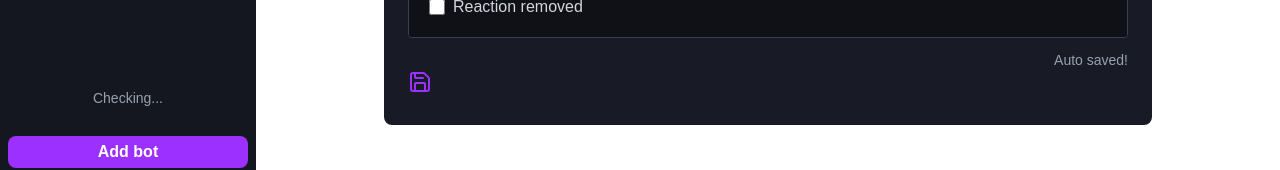
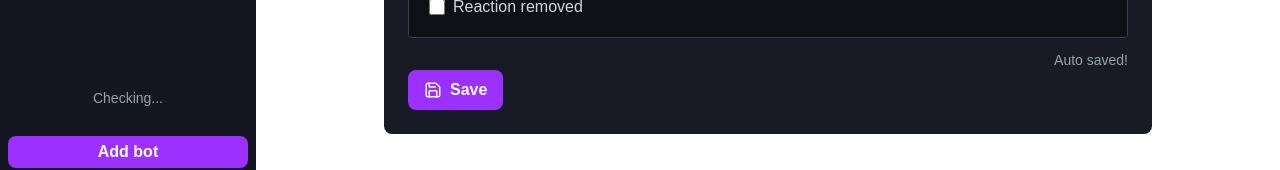
Before and after one commit to HeapReaper/Orbit, a Next.js app: page /dashboard/modules/logging in a window 1280 px wide. Shown: the part 592-762 px from the top of the page. Built offline with nearby package versions, Linux system fonts and the light colour scheme; no server answers; sample sign-in values are in the browser's storage.

Commit message:
Updated save button to look more like a button

```diff
--- a/app/(dashboard)/dashboard/components/buttons/Save.tsx
+++ b/app/(dashboard)/dashboard/components/buttons/Save.tsx
@@ -1,18 +1,22 @@
-import { Save } from "lucide-react";
+import {Save} from "lucide-react";
 
 interface SaveButtonProps {
   onClick?: () => void;
+  loading?: boolean;
 }
 
-export default function SaveButton({ onClick }: SaveButtonProps) {
+export default function SaveButton({ onClick, loading = false }: SaveButtonProps) {
   return (
     <button
-      type="button"
       onClick={onClick}
-      className="text-[var(--primary-color)] hover:text-[var(--hover-color)] transition-colors duration-200"
-      aria-label="Save"
+      disabled={loading}
+      className={`
+          flex items-center gap-2 px-4 py-2 rounded-lg bg-[var(--primary-color)] hover:bg-[var(--hover-color)]
+          text-white font-semibold transition-colors disabled:opacity-50 disabled:cursor-not-allowed
+        `}
     >
-      <Save className="w-6 h-6" />
+      <Save size={18}  />
+      Save
     </button>
   );
 }
```
